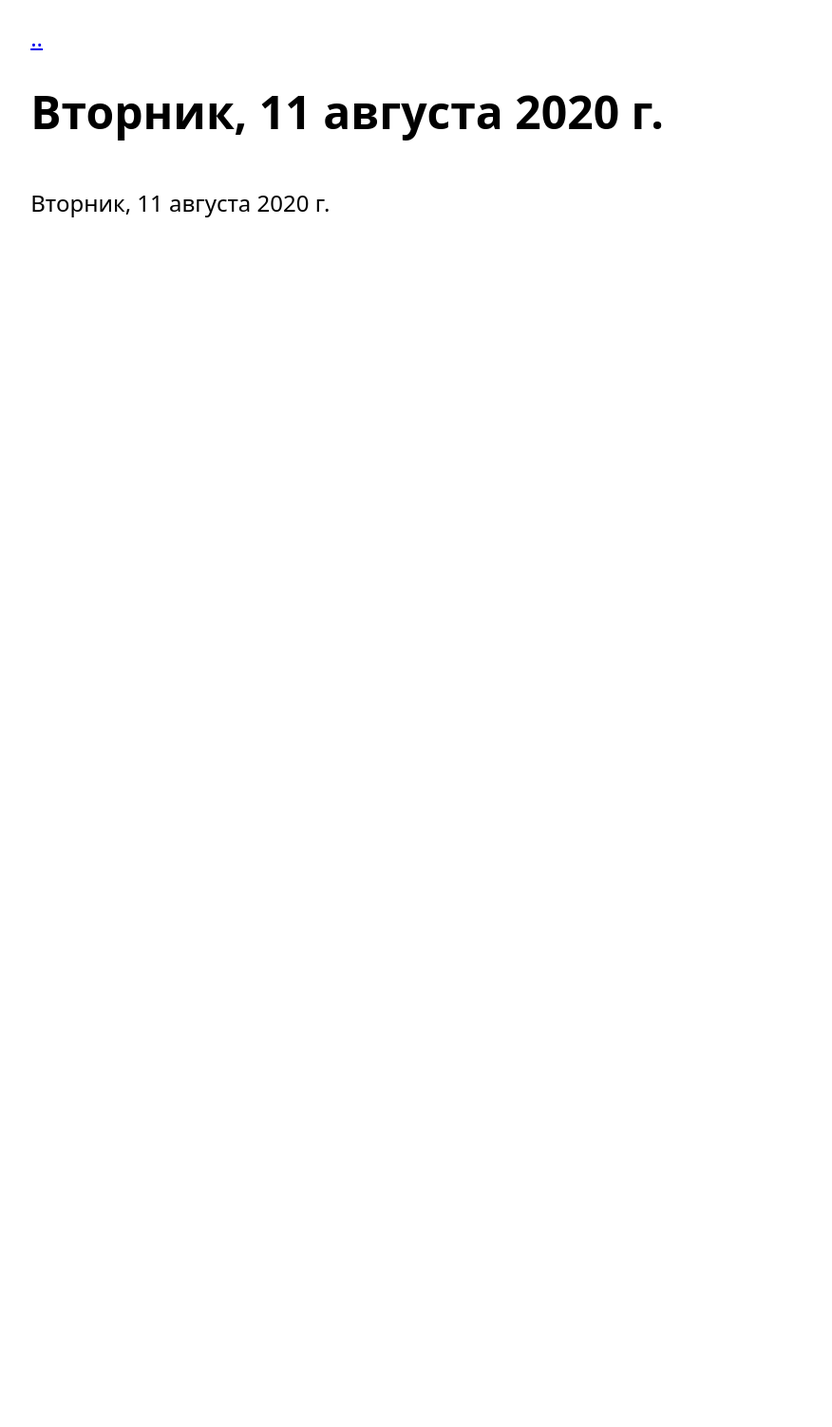
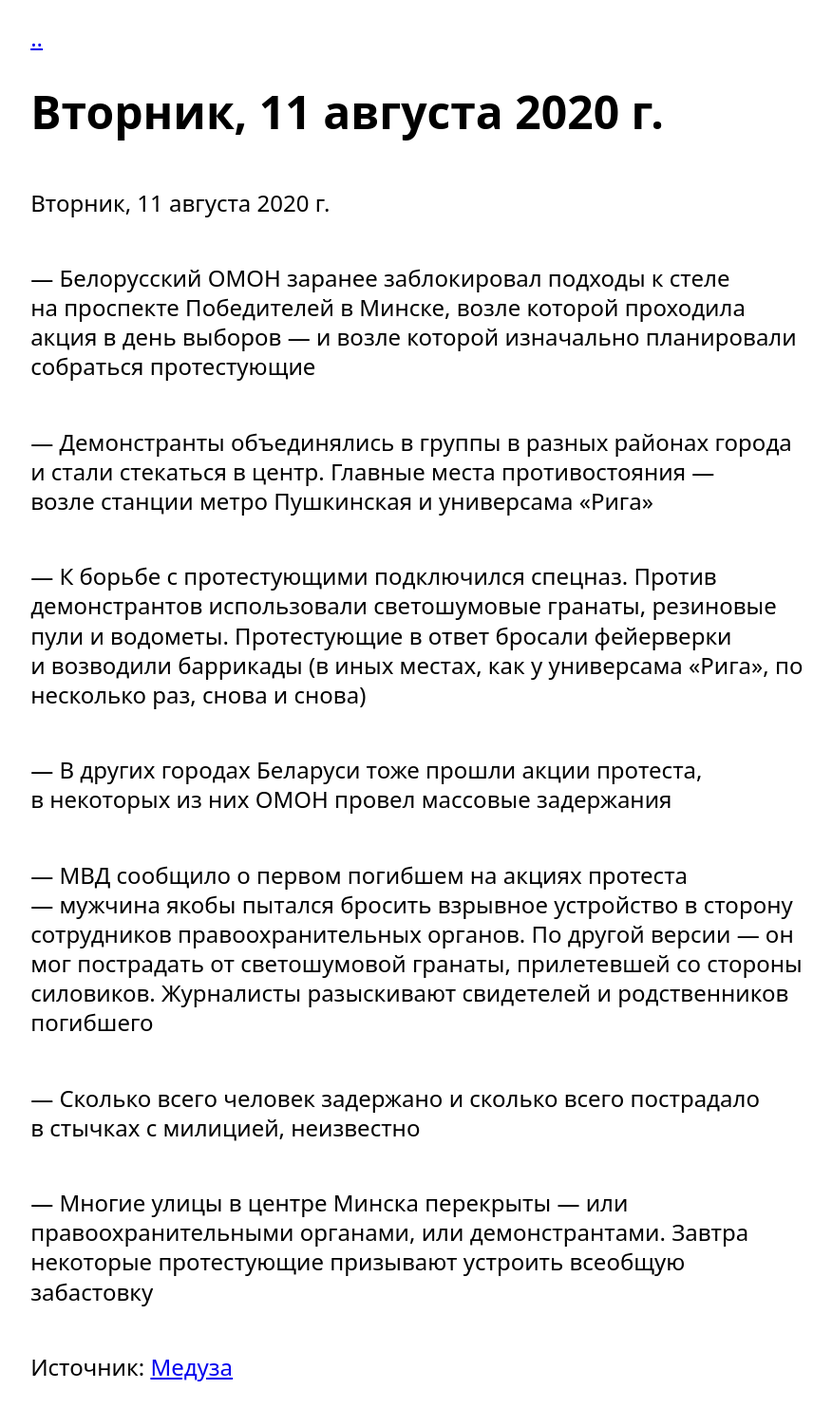
Before and after one commit to free-belarus/info, a Jekyll site: the page built from _posts/Timeline/2020-08-11-news-Tuesday-2020-08-11.md, in a window 1280 px wide. Shown: the whole page at 95% size, without its empty margins (196-1072 px from the left). Built offline with Jekyll 4.4.1, drawn with Linux system fonts in a browser that asks for light colours; before the commit the page ends 900 px from its top, so only the background shows below that.

Commit message:
Add Last Tuesday

```diff
--- a/_posts/Timeline/2020-08-11-news-Tuesday-2020-08-11.md
+++ b/_posts/Timeline/2020-08-11-news-Tuesday-2020-08-11.md
@@ -4,3 +4,19 @@ title: "Вторник, 11 августа 2020 г."
 ---
 
 Вторник, 11 августа 2020 г.
+
+— Белорусский ОМОН заранее заблокировал подходы к стеле на проспекте Победителей в Минске, возле которой проходила акция в день выборов — и возле которой изначально планировали собраться протестующие
+
+— Демонстранты объединялись в группы в разных районах города и стали стекаться в центр. Главные места противостояния — возле станции метро Пушкинская и универсама «Рига»
+
+— К борьбе с протестующими подключился спецназ. Против демонстрантов использовали светошумовые гранаты, резиновые пули и водометы. Протестующие в ответ бросали фейерверки и возводили баррикады (в иных местах, как у универсама «Рига», по несколько раз, снова и снова)
+
+— В других городах Беларуси тоже прошли акции протеста, в некоторых из них ОМОН провел массовые задержания
+
+— МВД сообщило о первом погибшем на акциях протеста — мужчина якобы пытался бросить взрывное устройство в сторону сотрудников правоохранительных органов. По другой версии — он мог пострадать от светошумовой гранаты, прилетевшей со стороны силовиков. Журналисты разыскивают свидетелей и родственников погибшего
+
+— Сколько всего человек задержано и сколько всего пострадало в стычках с милицией, неизвестно
+
+— Многие улицы в центре Минска перекрыты — или правоохранительными органами, или демонстрантами. Завтра некоторые протестующие призывают устроить всеобщую забастовку
+
+Источник: [Медуза](https://t.me/meduzalive/30323)
```
